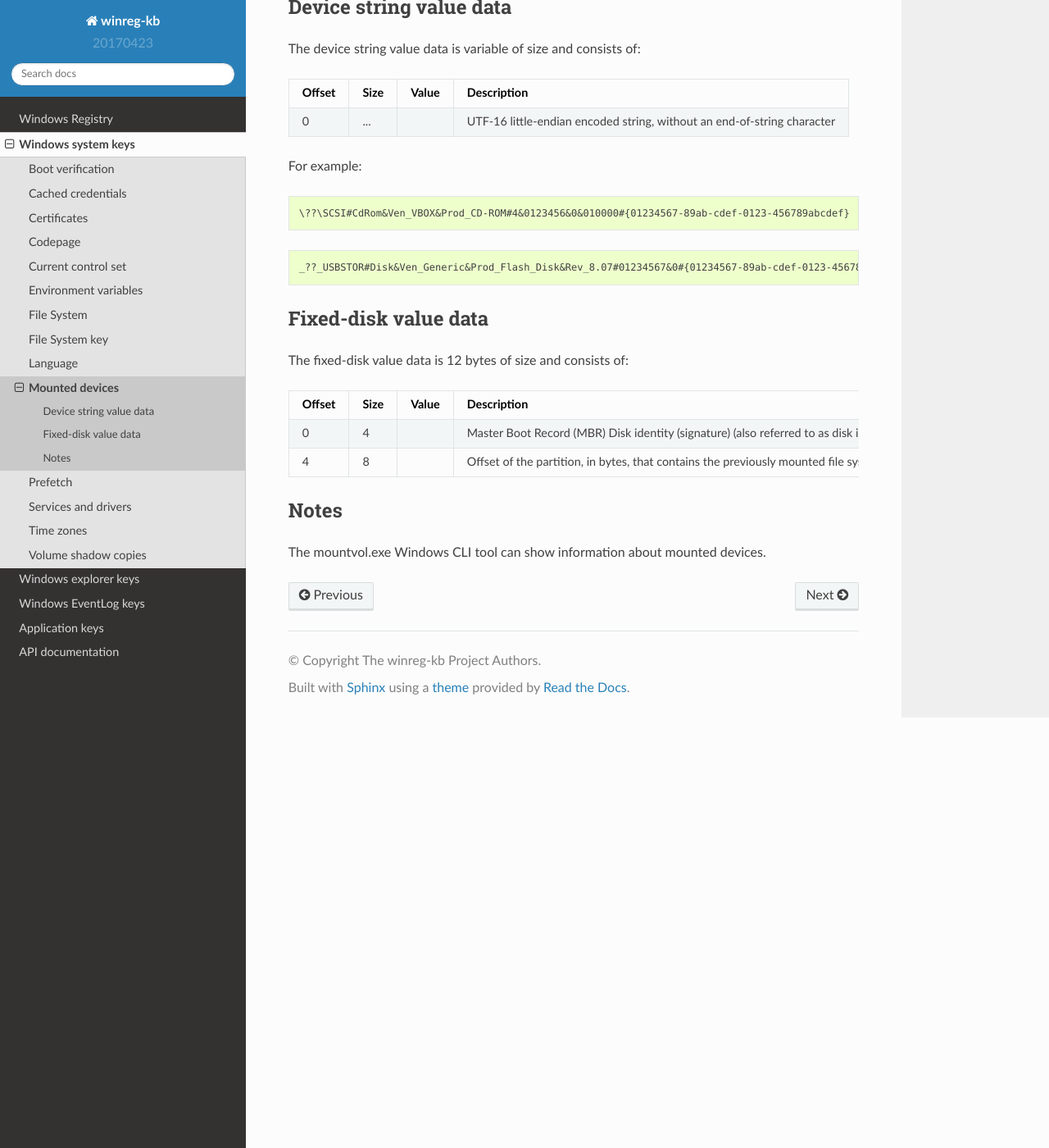
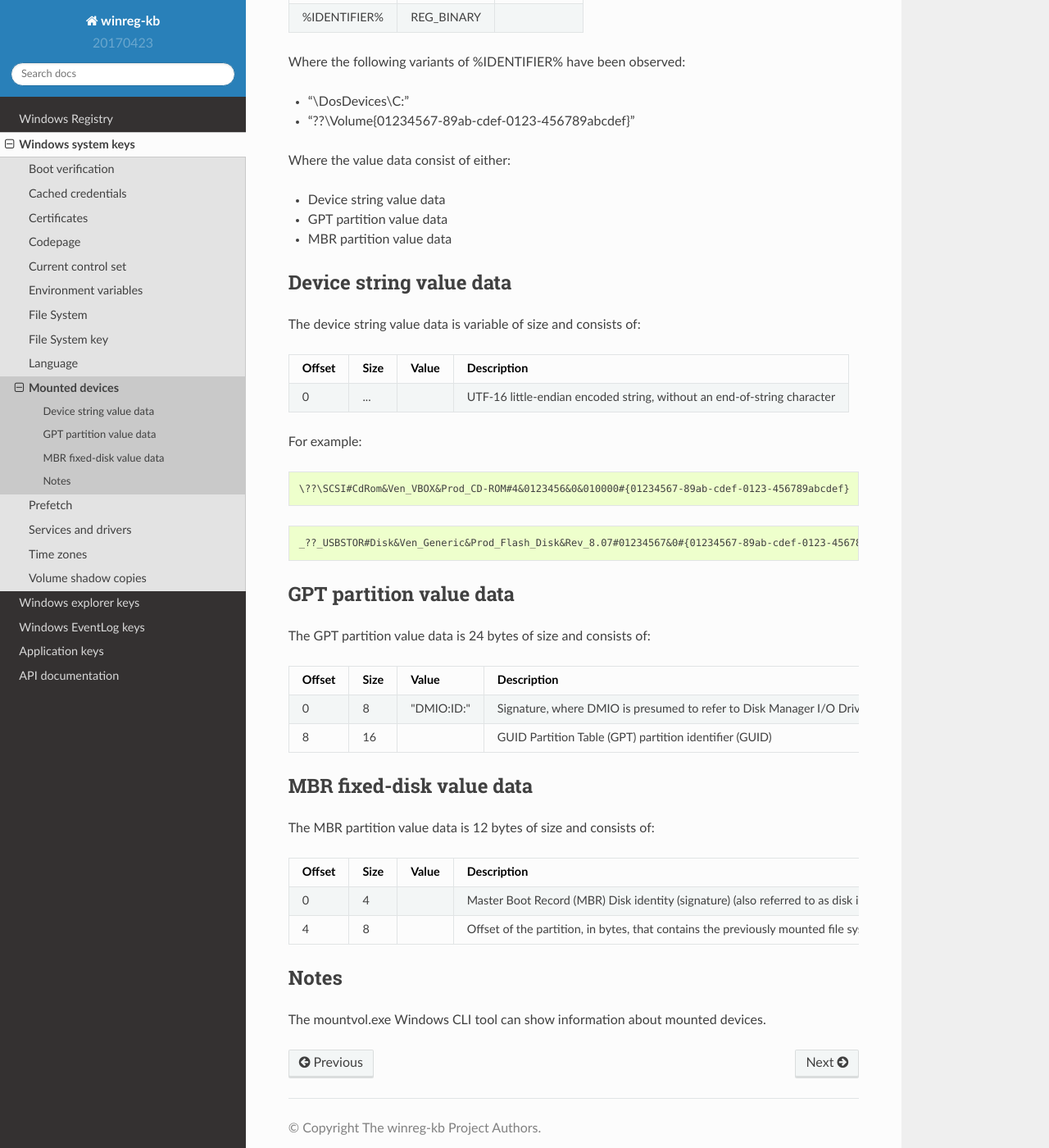
Before and after one commit to libyal/winreg-kb, a Sphinx documentation site: the page built from docs/sources/system-keys/Mounted-devices.md, in a window 1280 px wide and 1400 px high, scrolled down 618 px. Shown: the whole window at 82% size. Built offline with Sphinx 7.4.7 and the Read the Docs theme 2.0.0, drawn with Linux system fonts in a browser that asks for light colours; pages that are not in the unit, such as notebooks, are missing from menus; the version number is read from the project's files by our own code; some of the changed text lies outside the part shown.

Commit message:
Worked on mounted devices documentation and script

````diff
--- a/docs/sources/system-keys/Mounted-devices.md
+++ b/docs/sources/system-keys/Mounted-devices.md
@@ -5,6 +5,19 @@
 ```
 HKEY_LOCAL_MACHINE\SYSTEM\MountedDevices
 ```
+
+Seen on:
+
+* Windows 2000
+* Windows XP
+* Windows 2003
+* Windows Vista
+* Windows 2008
+* Windows 7
+* Windows 8.0
+* Windows 8.1
+* Windows 10
+* Windows 11
 
 Value | Data type | Description
 --- | --- | ---
@@ -18,7 +31,8 @@
 Where the value data consist of either:
 
 * Device string value data
-* Fixed-disk value data
+* GPT partition value data
+* MBR partition value data
 
 ## Device string value data
 
@@ -38,9 +52,18 @@
 _??_USBSTOR#Disk&Ven_Generic&Prod_Flash_Disk&Rev_8.07#01234567&0#{01234567-89ab-cdef-0123-456789abcdef}
 ```
 
-## Fixed-disk value data
+## GPT partition value data
 
-The fixed-disk value data is 12 bytes of size and consists of:
+The GPT partition value data is 24 bytes of size and consists of:
+
+Offset | Size | Value | Description
+--- | --- | --- | ---
+0 | 8 | "DMIO:ID:" | Signature, where DMIO is presumed to refer to Disk Manager I/O Driver
+8 | 16 | | GUID Partition Table (GPT) partition identifier (GUID)
+
+## MBR fixed-disk value data
+
+The MBR partition value data is 12 bytes of size and consists of:
 
 Offset | Size | Value | Description
 --- | --- | --- | ---
````
Also changed, not shown: docs/sources/api/winregrc.rst (+8 -0 lines), 2 other files.
